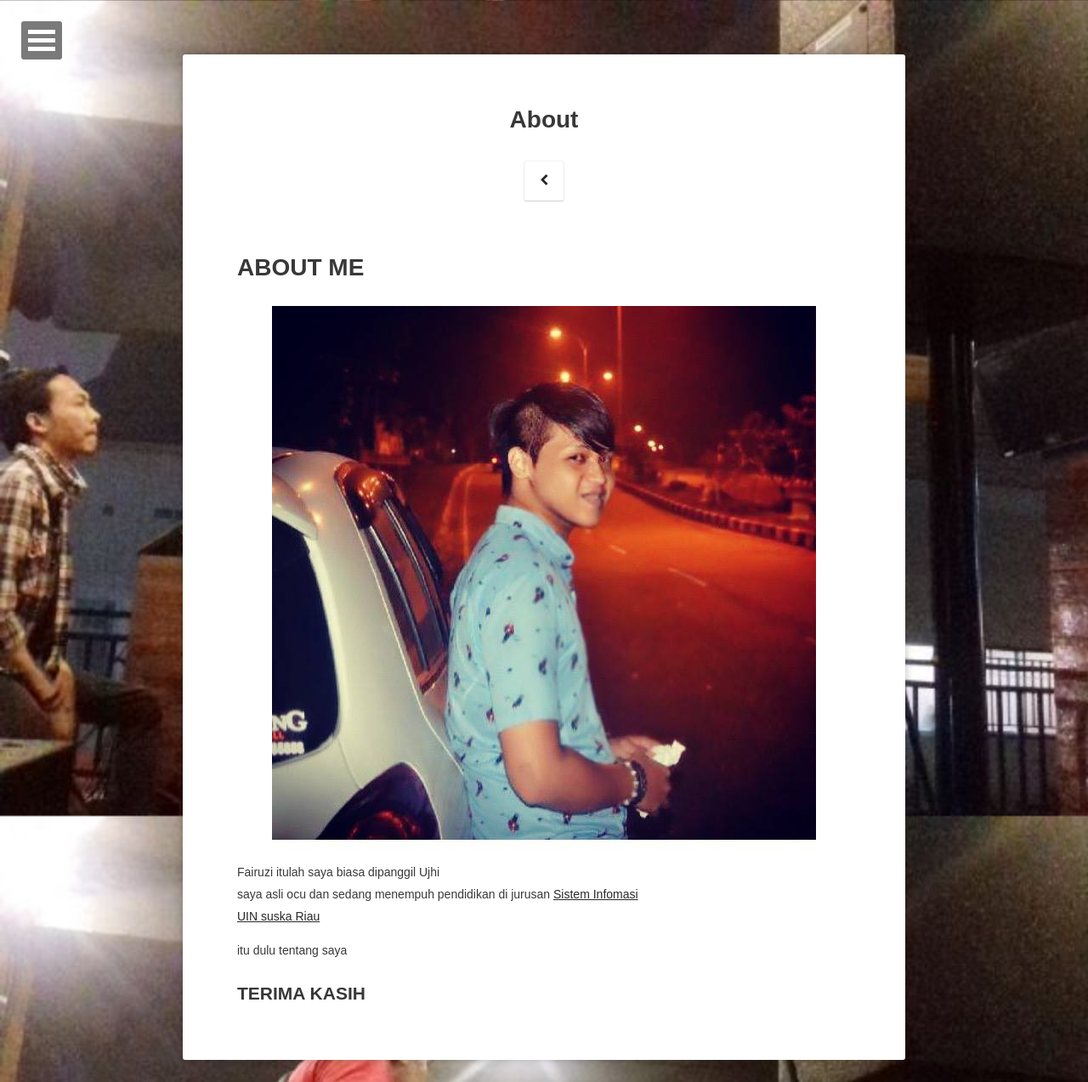
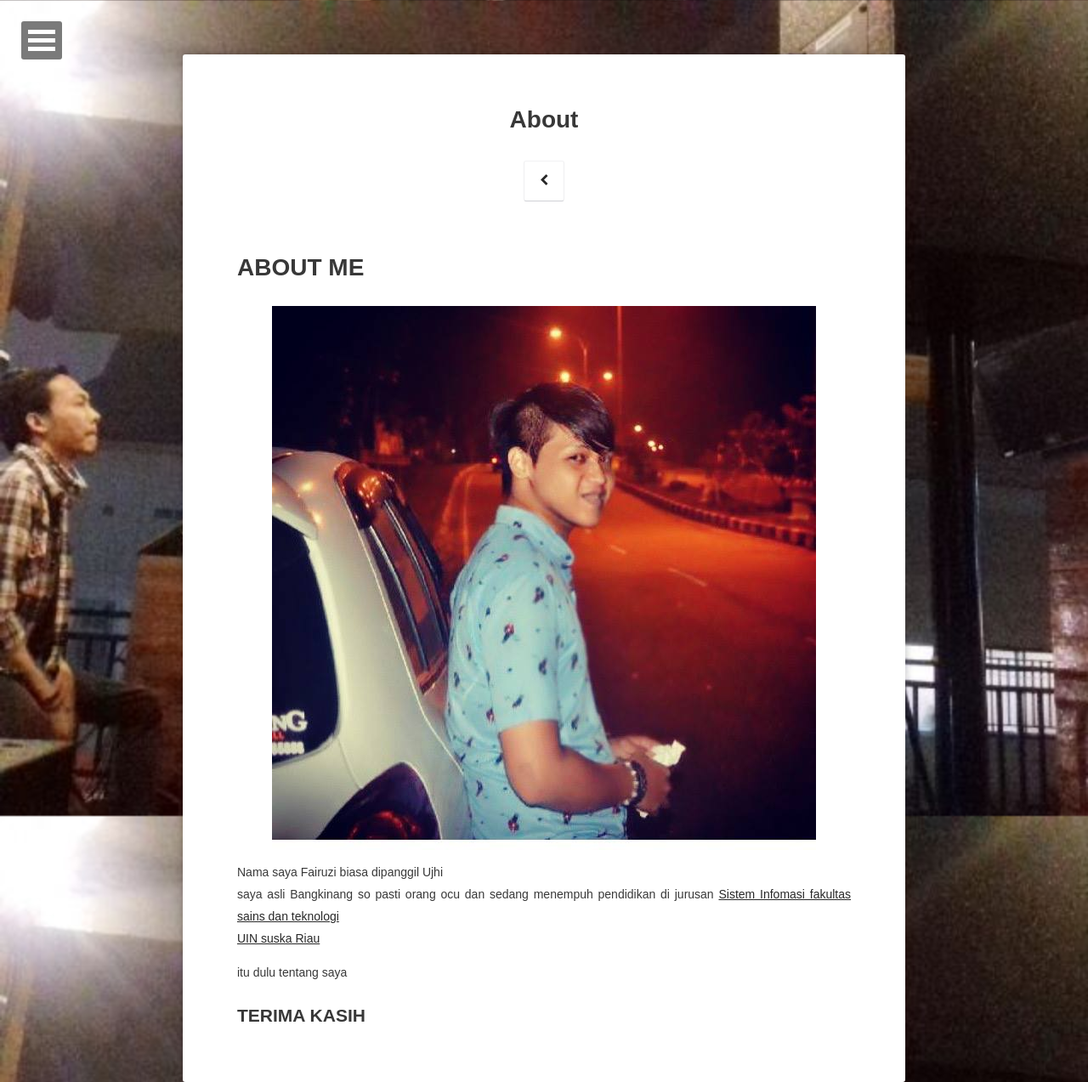
Before and after one commit to fairuziujhi/fairuziujhi.github.io, a Jekyll site: the page built from about/index.md, in a window 1280 px wide. Shown: the whole page at 85% size. Built offline with Jekyll 4.4.1, drawn with Linux system fonts in a browser that asks for light colours; some web fonts are replaced.

Commit message:
Update index.md

```diff
--- a/about/index.md
+++ b/about/index.md
@@ -12,8 +12,8 @@ date: 2016-03-21
  <img src="/assets/img/uji.jpg" height="42" width="42">
 
 
-<p>Fairuzi itulah saya biasa dipanggil Ujhi<br>
-saya asli ocu dan sedang menempuh pendidikan di jurusan <a href="sif.uin-suska.ac.id"> Sistem Infomasi </a><br>
+<p> Nama saya Fairuzi biasa dipanggil Ujhi<br>
+saya asli Bangkinang so pasti orang ocu dan sedang menempuh pendidikan di jurusan <a href="sif.uin-suska.ac.id"> Sistem Infomasi fakultas sains dan teknologi </a><br>
 <a href="uin-suska.ac.id">UIN suska Riau</a>
 
 
```
